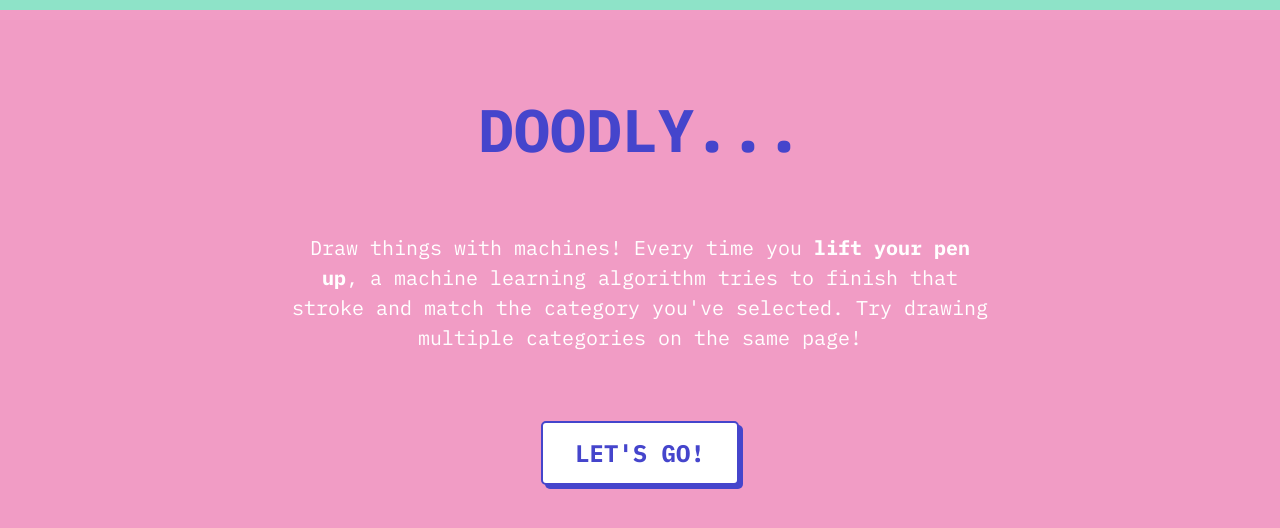
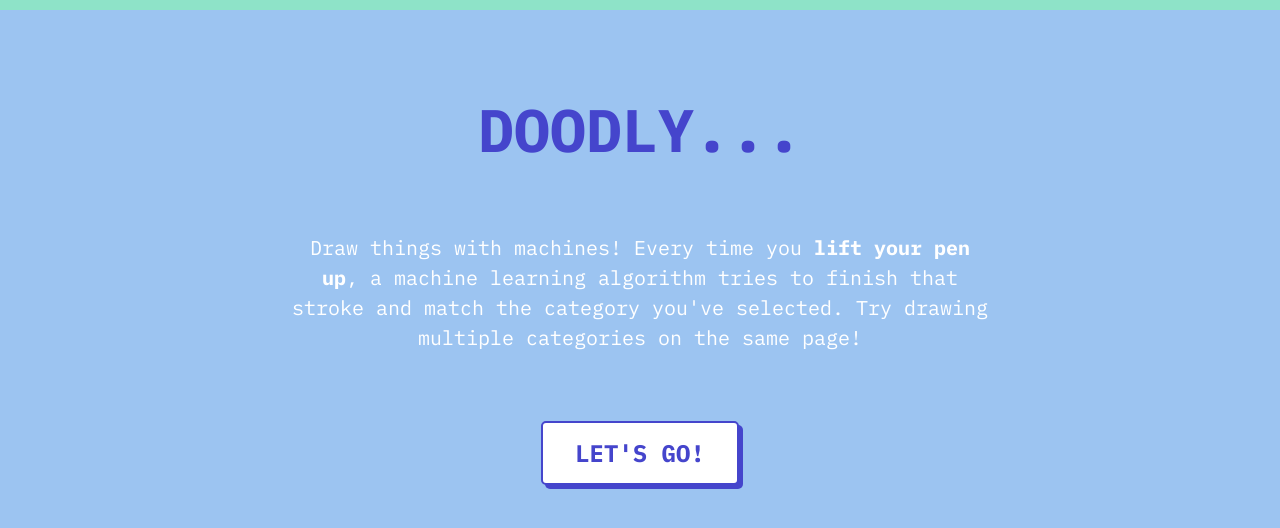
Before and after one commit to Dojjo-febathon/Dojjo, a plain HTML site: page index.html in a window 1280 px wide. Drawn offline with nearby package versions, Linux system fonts and the light colour scheme; a script that the page names is missing.

Commit message:
Update style.css

```diff
--- a/style.css
+++ b/style.css
@@ -42,14 +42,14 @@ html, body {
   }
 
   header {
-    background-color: #F19CC5;
+    background-color: #9cc4f1;
     width: 100%;
     padding: 0 20px;
     border-bottom: 8px solid var(--secondary);
   }
 
   #splash {
-    background-color: #F19CC5;
+    background-color: #9cc4f1;
     position: absolute;
     top: 0;
     bottom: 0;
```
